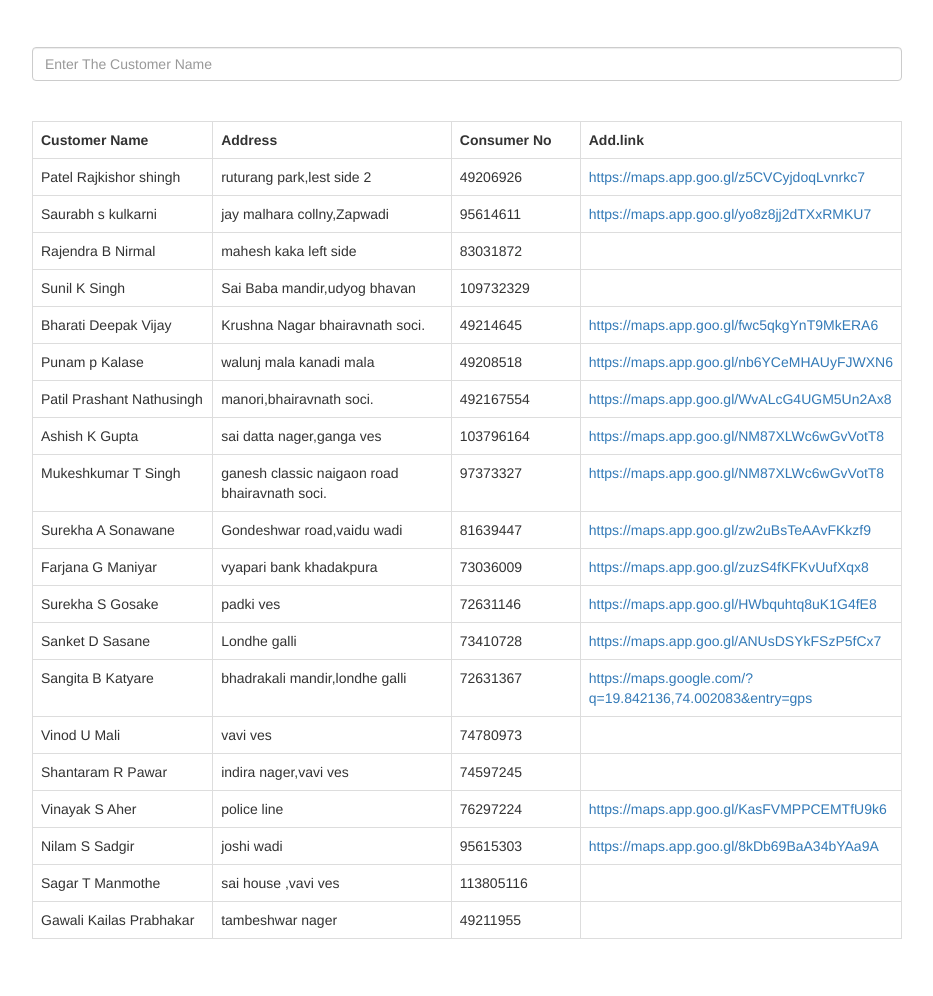
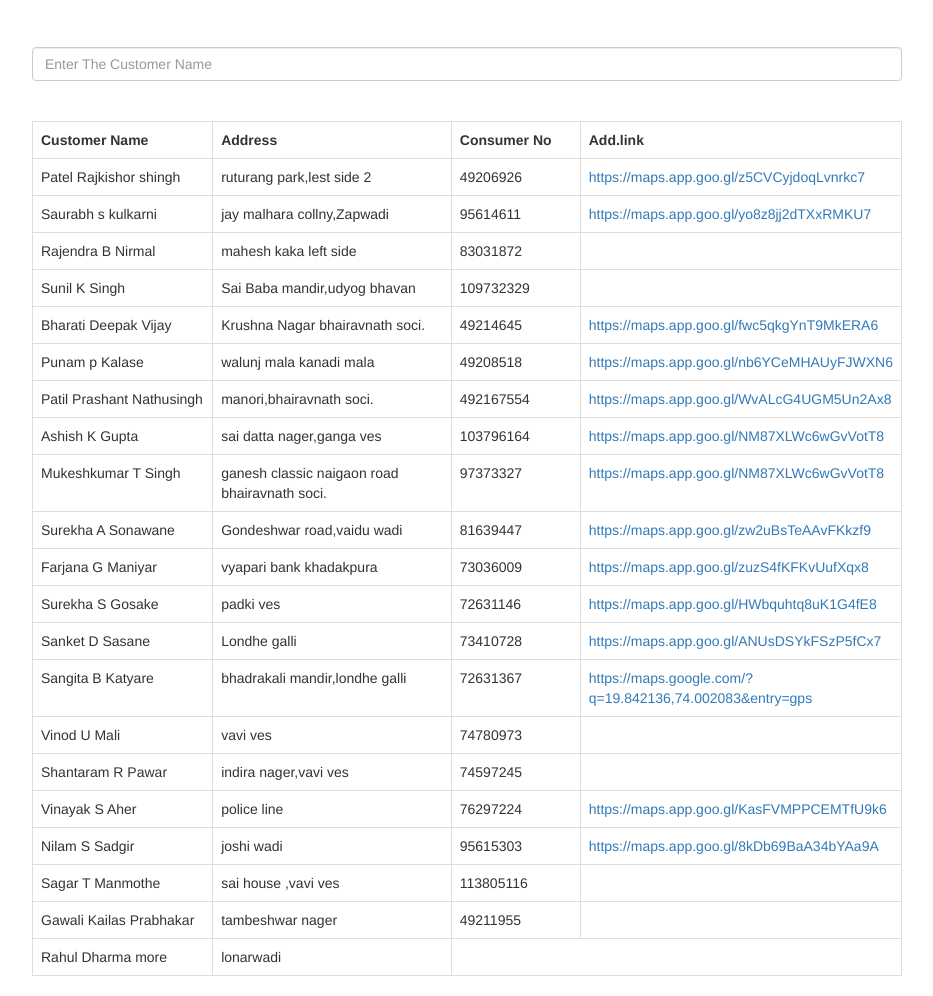
Before and after one commit to Rahulmore3342/bharatgas.gitgub.io, a plain HTML site: page index.html in a window 1280 px wide. Shown: the part 96-1092 px from the top of the page, without its empty margins (173-1106 px from the left). Before the commit the page ends 1055 px from the top, so only its background shows below. Drawn offline with nearby package versions, Linux system fonts and the light colour scheme.

Commit message:
Update index.html

```diff
--- a/index.html
+++ b/index.html
@@ -145,6 +145,11 @@
                               <td>49211955</td>
                               <td><a href=""></a></td>
                          </tr>
+                         <tr>
+                              <td>Rahul Dharma more</td>
+                              <td>lonarwadi</td>
+
+                         </tr>
 
 
                                               </table>
```
